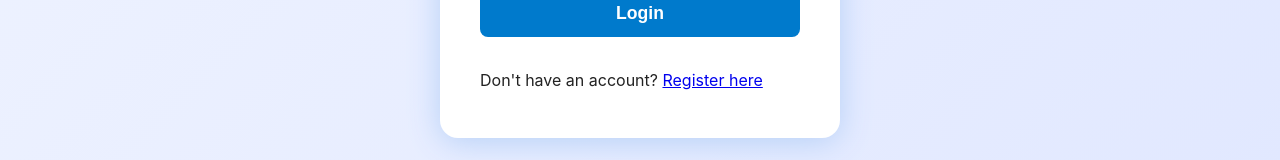
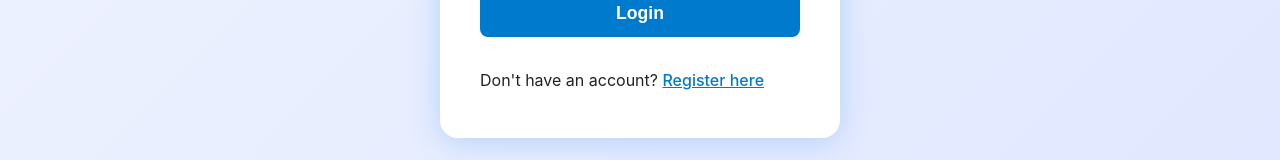
Before and after one commit to aryan10092/Trello-clone, a React (Create React App) app in the folder frontend/: page /login in a window 1280 px wide. Shown: the part 545-705 px from the top of the page. Built offline with nearby package versions, Linux system fonts and the light colour scheme; no server answers.

Commit message:
Update Auth.css

```diff
--- a/frontend/src/pages/Auth.css
+++ b/frontend/src/pages/Auth.css
@@ -61,7 +61,7 @@
   margin-top: 0.5rem;
   font-size: 0.98rem;
 }
-.auth-switch a ,.aut-links a{
+.auth-switch a ,.auth-links a{
   color: #007acc;
   text-decoration: underline;
   font-weight: 500;
```
